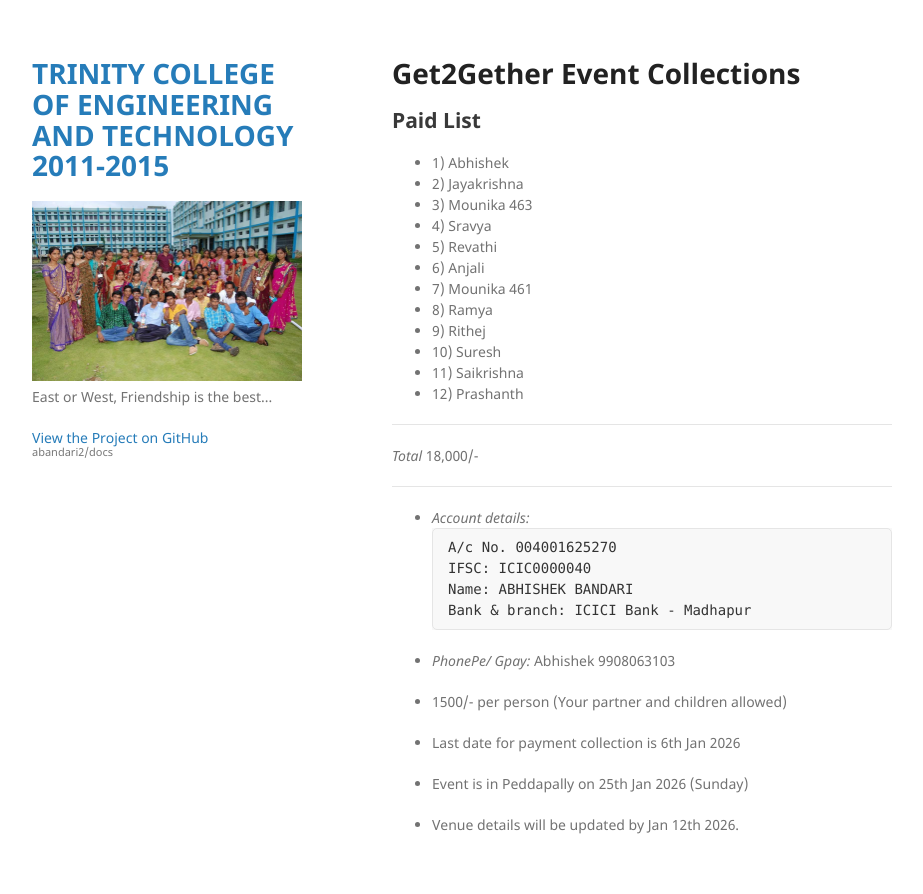
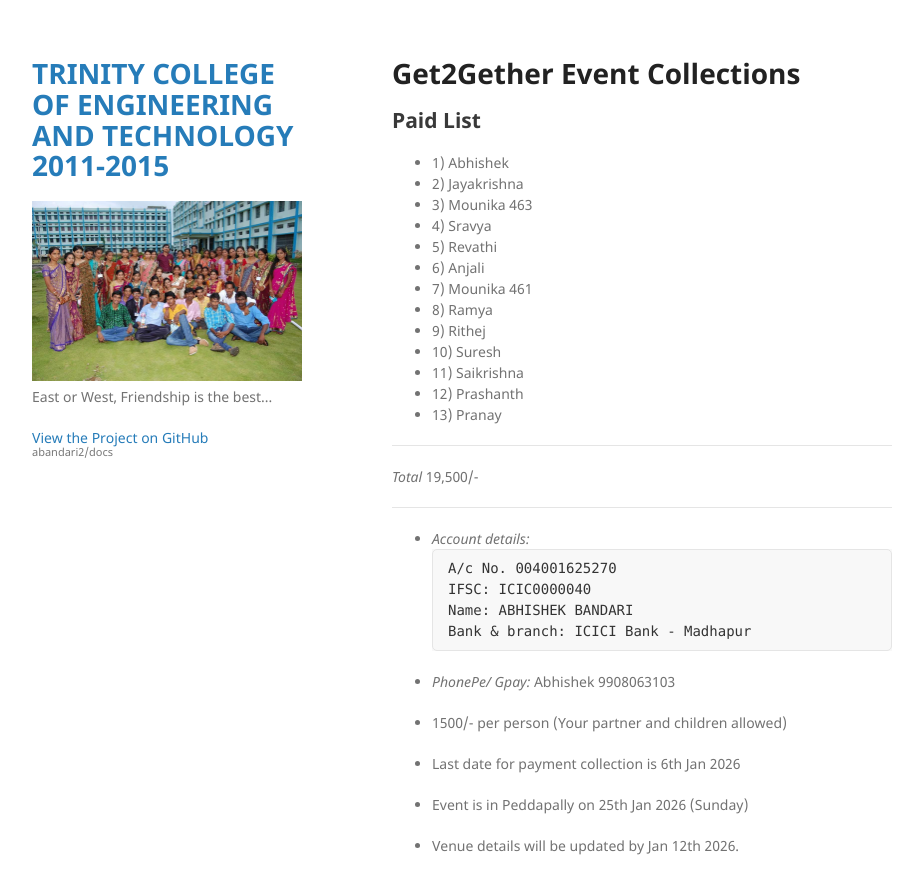
Before and after one commit to abandari2/docs, a Jekyll site: the page built from index.md, in a window 1280 px wide and 926 px high. Shown: the top 894 px of the window, without its empty margins (178-1101 px from the left). Built offline with Jekyll 4.4.1, drawn with Linux system fonts in a browser that asks for light colours; our own code applies the rules of GitHub Pages for plain Markdown files.

Commit message:
Update index.md

```diff
--- a/index.md
+++ b/index.md
@@ -14,9 +14,10 @@
 * 10) Suresh
 * 11) Saikrishna
 * 12) Prashanth
+* 13) Pranay
 
  --------------
- *Total* 18,000/-
+ *Total* 19,500/-
 
 ---------------
 * *Account details:*
```
